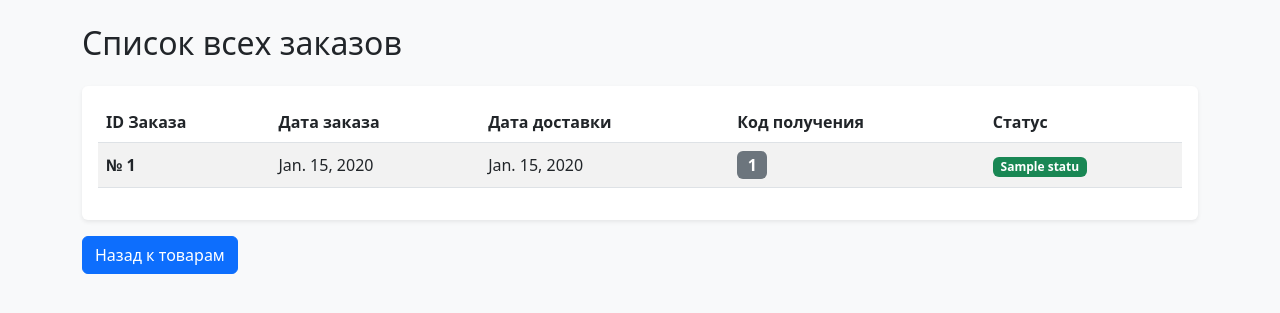
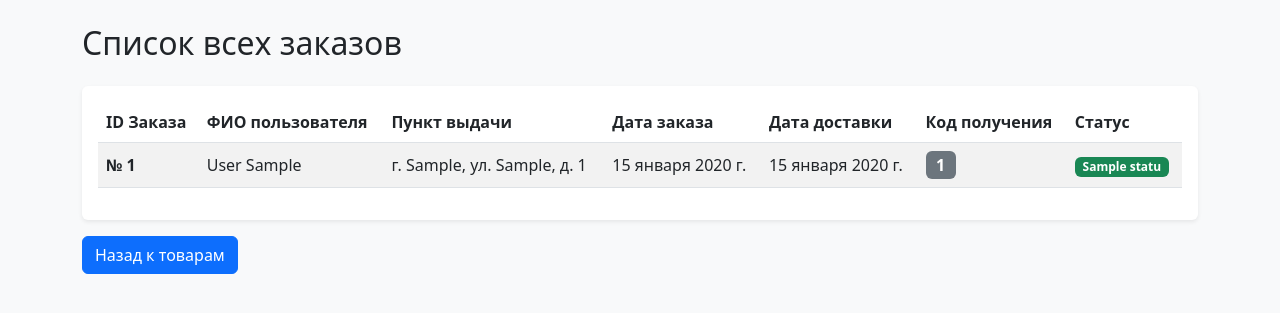
Before and after one commit to sigilisd/demo-books, a Django app: template shop/templates/shop/order_list.html in a window 1280 px wide. Shown: the part 116-429 px from the top of the page. Run offline with Django 5.2, Linux system fonts and the light colour scheme; the template is opened without the code that fills it: values that come from a table or form of the project are taken from there, others are empty; tables that the repository leaves empty hold one stand-in row (values such as "Sample post").

Commit message:
small edits

```diff
--- a/chiytaygorod/settings.py
+++ b/chiytaygorod/settings.py
@@ -108,7 +108,7 @@ AUTH_PASSWORD_VALIDATORS = [
 # Internationalization
 # https://docs.djangoproject.com/en/6.0/topics/i18n/
 
-LANGUAGE_CODE = 'en-us'
+LANGUAGE_CODE = 'ru-ru'
 
 TIME_ZONE = 'UTC'
 
--- a/shop/models.py
+++ b/shop/models.py
@@ -81,7 +81,7 @@ class PickupPoints(models.Model):
         db_table = 'pickup_points'
 
     def __str__(self):
-        return self.name if self.name else "Без названия"
+            return ", ".join(f"{p} {v}" for p, v in [('г.', self.city), ('ул.', self.street), ('д.', self.building)] if v)
 
 
 class Products(models.Model):
@@ -151,3 +151,6 @@ class Users(models.Model):
     class Meta:
         managed = False
         db_table = 'users'
+
+    def __str__(self):
+            return f"{self.last_name or ''} {self.first_name or ''}".strip()
--- a/shop/templates/shop/order_list.html
+++ b/shop/templates/shop/order_list.html
@@ -6,6 +6,8 @@
         <thead>
             <tr>
                 <th>ID Заказа</th>
+                <th>ФИО пользователя</th>
+                <th>Пункт выдачи</th>
                 <th>Дата заказа</th>
                 <th>Дата доставки</th>
                 <th>Код получения</th>
@@ -16,6 +18,8 @@
             {% for order in orders %}
             <tr>
                 <td><strong>№ {{ order.id }}</strong></td>
+                <td>{{ order.user}}</td>
+                <td>{{ order.pickup_point }}</td>
                 <td>{{ order.order_date }}</td>
                 <td>{{ order.order_delivery }}</td>
                 <td><span class="badge bg-secondary fs-6">{{ order.code }}</span></td>
```
